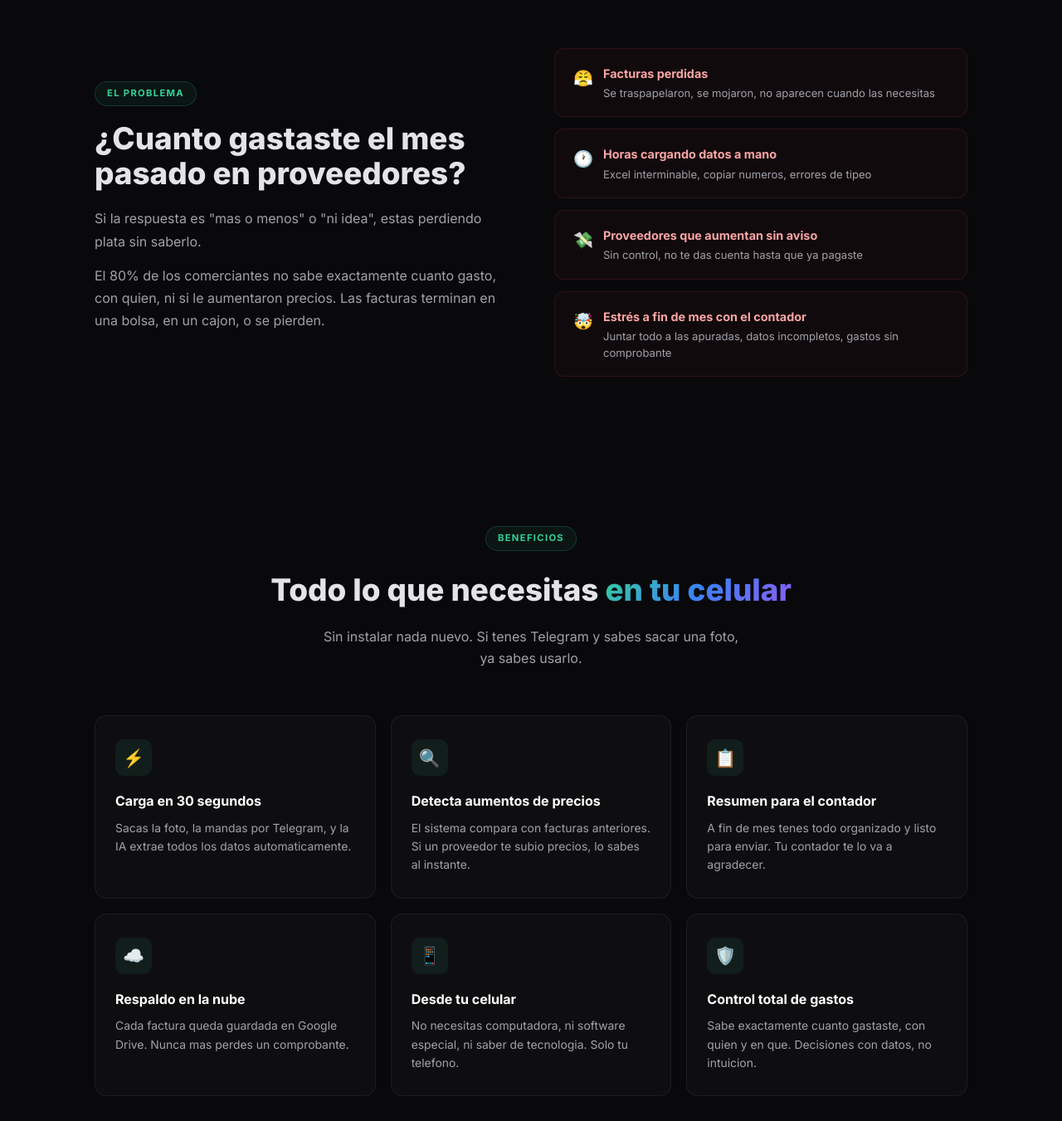
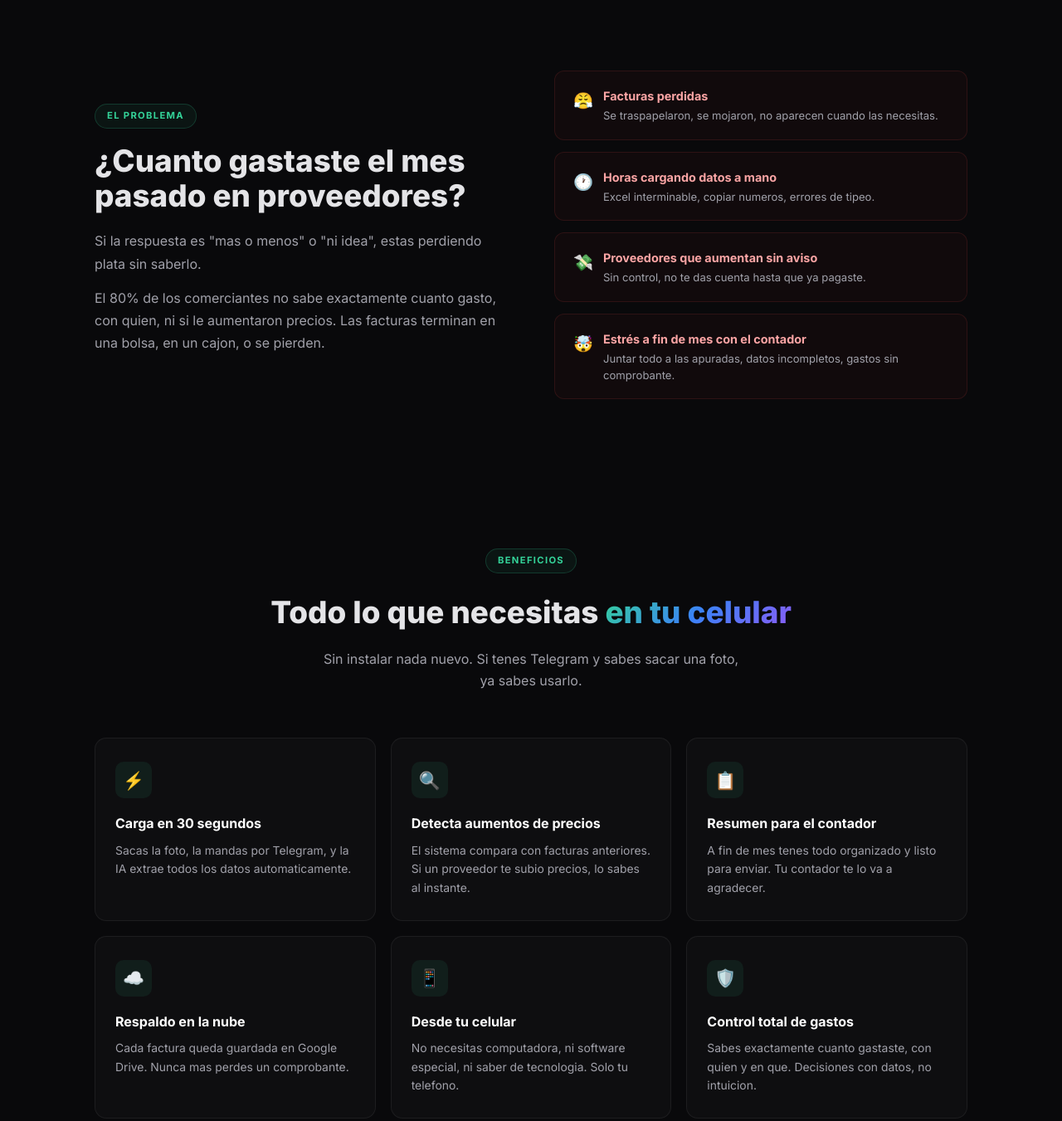
Before and after one commit to PMartinGatica/Tickia-SistemaIAFacturas, a plain HTML site: page index.html in a window 1280 px wide. Shown: the part 1420-2771 px from the top of the page at 83% size. Drawn offline with Linux system fonts and the light colour scheme.

Commit message:
mejorar errores de ortografia

```diff
--- a/index.html
+++ b/index.html
@@ -1091,28 +1091,28 @@
                         <div class="p-ico">&#x1F624;</div>
                         <div>
                             <h4>Facturas perdidas</h4>
-                            <p>Se traspapelaron, se mojaron, no aparecen cuando las necesitas</p>
+                            <p>Se traspapelaron, se mojaron, no aparecen cuando las necesitas.</p>
                         </div>
                     </div>
                     <div class="p-card">
                         <div class="p-ico">&#x1F550;</div>
                         <div>
                             <h4>Horas cargando datos a mano</h4>
-                            <p>Excel interminable, copiar numeros, errores de tipeo</p>
+                            <p>Excel interminable, copiar numeros, errores de tipeo.</p>
                         </div>
                     </div>
                     <div class="p-card">
                         <div class="p-ico">&#x1F4B8;</div>
                         <div>
                             <h4>Proveedores que aumentan sin aviso</h4>
-                            <p>Sin control, no te das cuenta hasta que ya pagaste</p>
+                            <p>Sin control, no te das cuenta hasta que ya pagaste.</p>
                         </div>
                     </div>
                     <div class="p-card">
                         <div class="p-ico">&#x1F92F;</div>
                         <div>
                             <h4>Estrés a fin de mes con el contador</h4>
-                            <p>Juntar todo a las apuradas, datos incompletos, gastos sin comprobante</p>
+                            <p>Juntar todo a las apuradas, datos incompletos, gastos sin comprobante.</p>
                         </div>
                     </div>
                 </div>
@@ -1157,7 +1157,7 @@
                 <div class="b-card">
                     <div class="b-ico">&#x1F6E1;&#xFE0F;</div>
                     <h3>Control total de gastos</h3>
-                    <p>Sabe exactamente cuanto gastaste, con quien y en que. Decisiones con datos, no intuicion.</p>
+                    <p>Sabes exactamente cuanto gastaste, con quien y en que. Decisiones con datos, no intuicion.</p>
                 </div>
             </div>
         </div>
```
Also changed, not shown: assets/img/Tickia.jpg, tickia.jpg (deleted).
